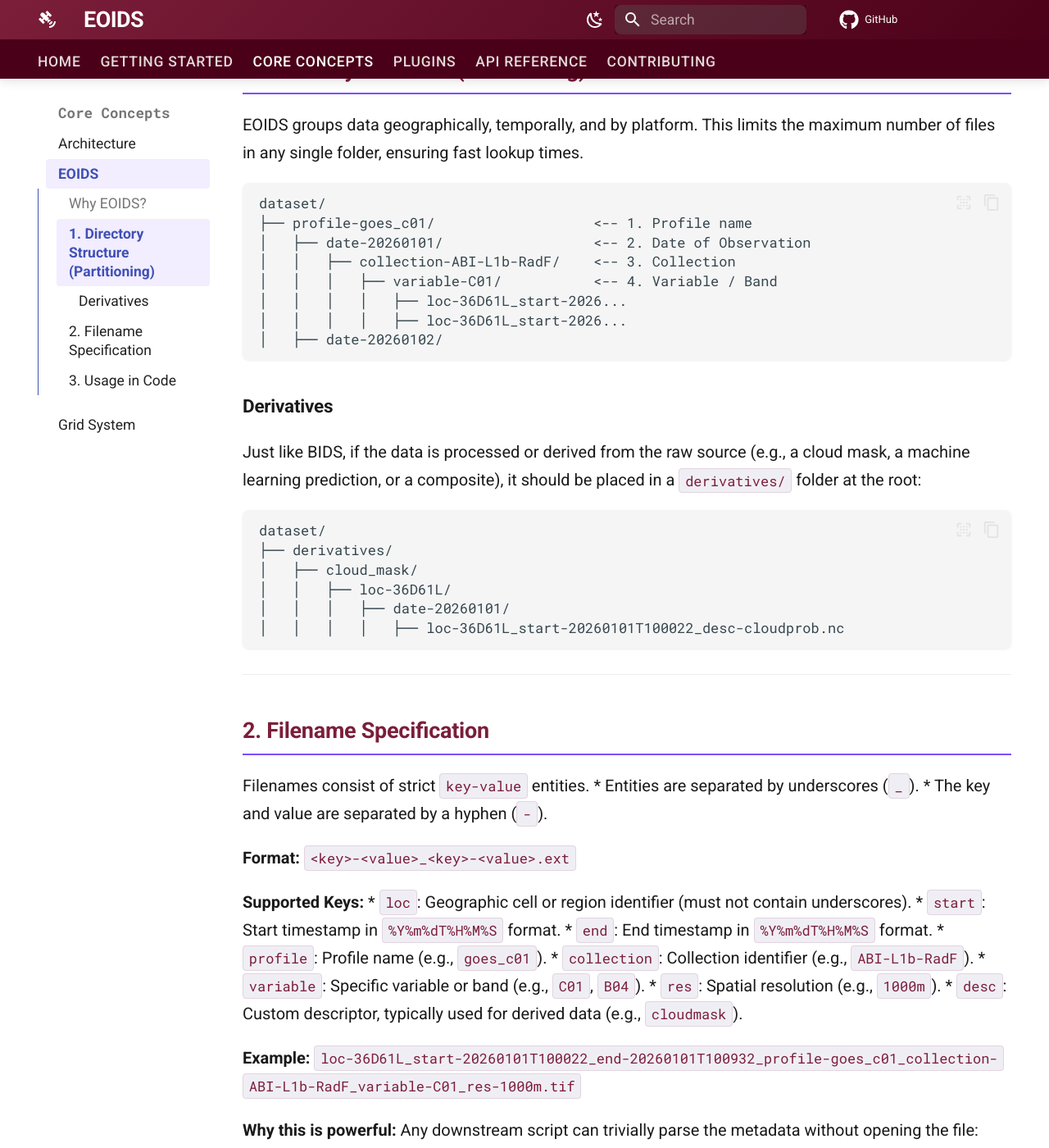
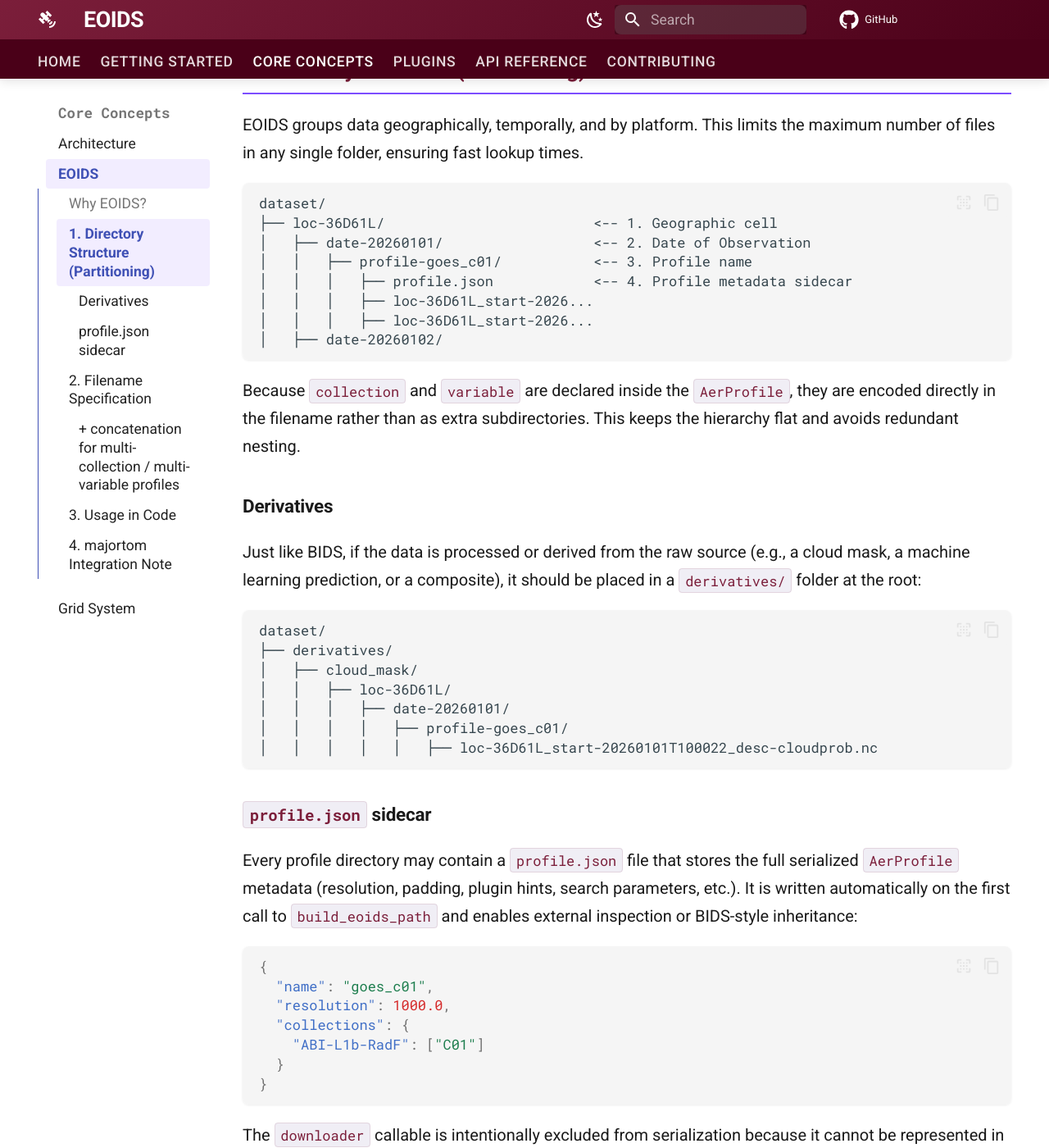
Before and after one commit to frandorr/aereo, an MkDocs documentation site: the page built from docs/eoids.md, in a window 1280 px wide and 1400 px high, scrolled down 832 px. Shown: the whole window at 82% size. Built offline with MkDocs 1.6.1 and Material for MkDocs 9.7.7, drawn with Linux system fonts in a browser that asks for light colours; comment, search, counter and statistics services are not loaded; the version menu is left out; some of the changed text lies outside the part shown.

Commit message:
docs(eoids): update eoids.md for auto-derived collection/variable refactor
- Update directory structure examples to show flattened layout
- Remove collection/variable from build_eoids_path usage examples
- Document profile.json sidecar and its purpose
- Document + concatenation for multi-collection/variable profiles
- Add majortom integration note

````diff
--- a/docs/eoids.md
+++ b/docs/eoids.md
@@ -21,14 +21,16 @@ EOIDS groups data geographically, temporally, and by platform. This limits the m
 
 ```text
 dataset/
-├── profile-goes_c01/                   <-- 1. Profile name
+├── loc-36D61L/                         <-- 1. Geographic cell
 │   ├── date-20260101/                  <-- 2. Date of Observation
-│   │   ├── collection-ABI-L1b-RadF/    <-- 3. Collection
-│   │   │   ├── variable-C01/           <-- 4. Variable / Band
-│   │   │   │   ├── loc-36D61L_start-2026...
-│   │   │   │   ├── loc-36D61L_start-2026...
+│   │   ├── profile-goes_c01/           <-- 3. Profile name
+│   │   │   ├── profile.json            <-- 4. Profile metadata sidecar
+│   │   │   ├── loc-36D61L_start-2026...
+│   │   │   ├── loc-36D61L_start-2026...
 │   ├── date-20260102/
 ```
+
+Because `collection` and `variable` are declared inside the `AerProfile`, they are encoded directly in the filename rather than as extra subdirectories. This keeps the hierarchy flat and avoids redundant nesting.
 
 ### Derivatives
 Just like BIDS, if the data is processed or derived from the raw source (e.g., a cloud mask, a machine learning prediction, or a composite), it should be placed in a `derivatives/` folder at the root:
@@ -39,8 +41,25 @@ dataset/
 │   ├── cloud_mask/
 │   │   ├── loc-36D61L/
 │   │   │   ├── date-20260101/
-│   │   │   │   ├── loc-36D61L_start-20260101T100022_desc-cloudprob.nc
+│   │   │   │   ├── profile-goes_c01/
+│   │   │   │   │   ├── loc-36D61L_start-20260101T100022_desc-cloudprob.nc
 ```
+
+### `profile.json` sidecar
+
+Every profile directory may contain a `profile.json` file that stores the full serialized `AerProfile` metadata (resolution, padding, plugin hints, search parameters, etc.). It is written automatically on the first call to `build_eoids_path` and enables external inspection or BIDS-style inheritance:
+
+```json
+{
+  "name": "goes_c01",
+  "resolution": 1000.0,
+  "collections": {
+    "ABI-L1b-RadF": ["C01"]
+  }
+}
+```
+
+The `downloader` callable is intentionally excluded from serialization because it cannot be represented in JSON.
 
 ---
 
@@ -58,13 +77,23 @@ Filenames consist of strict `key-value` entities.
 * `start`: Start timestamp in `%Y%m%dT%H%M%S` format.
 * `end`: End timestamp in `%Y%m%dT%H%M%S` format.
 * `profile`: Profile name (e.g., `goes_c01`).
-* `collection`: Collection identifier (e.g., `ABI-L1b-RadF`).
-* `variable`: Specific variable or band (e.g., `C01`, `B04`).
+* `collection`: Collection identifier (e.g., `ABI-L1b-RadF`). Auto-derived from the profile.
+* `variable`: Specific variable or band (e.g., `C01`, `B04`). Auto-derived from the profile.
 * `res`: Spatial resolution (e.g., `1000m`).
 * `desc`: Custom descriptor, typically used for derived data (e.g., `cloudmask`).
 
 **Example:**
 `loc-36D61L_start-20260101T100022_end-20260101T100932_profile-goes_c01_collection-ABI-L1b-RadF_variable-C01_res-1000m.tif`
+
+### `+` concatenation for multi-collection / multi-variable profiles
+
+When a profile declares more than one collection or variable, the values are joined by `+` in the filename:
+
+```text
+loc-1U10L_start-20260101T100000_profile-viirs_geo_collection-IMG202+IMG203_variable-I04+I05_res-375m.tif
+```
+
+This preserves the exact profile configuration in a single filename while remaining machine-parseable.
 
 **Why this is powerful:**
 Any downstream script can trivially parse the metadata without opening the file:
@@ -85,9 +114,14 @@ import datetime
 from aer.eoids import build_eoids_path
 from aer.interfaces import AerProfile
 
-profile = AerProfile(name="goes_c01", resolution=1000)
+profile = AerProfile(
+    name="goes_c01",
+    resolution=1000,
+    collections={"ABI-L1b-RadF": ["C01"]},
+)
 
-# All parameters (except local_dir and profile) are optional.
+# collection and variable are derived automatically from profile.collections.
+# All other parameters (except local_dir and profile) are optional.
 # If omitted, they simply won't appear in the directory path or filename.
 path = build_eoids_path(
     local_dir="/my/dataset",
@@ -110,3 +142,9 @@ mask_path = build_eoids_path(
     suffix="nc"
 )
 ```
+
+---
+
+## 4. majortom Integration Note
+
+While `profile.json` provides on-disk metadata for external inspection, the **authoritative source** for collection/variable mapping in a pipeline context is the `ArtifactSchema` inside the `majortom` geodataframe. The sidecar file is intended for recovery, sharing, and debugging; runtime decisions should always use the in-memory schema attached to the active dataframe.
````
Also changed, not shown: other parts of docs/eoids.md (+0 -2 lines).
